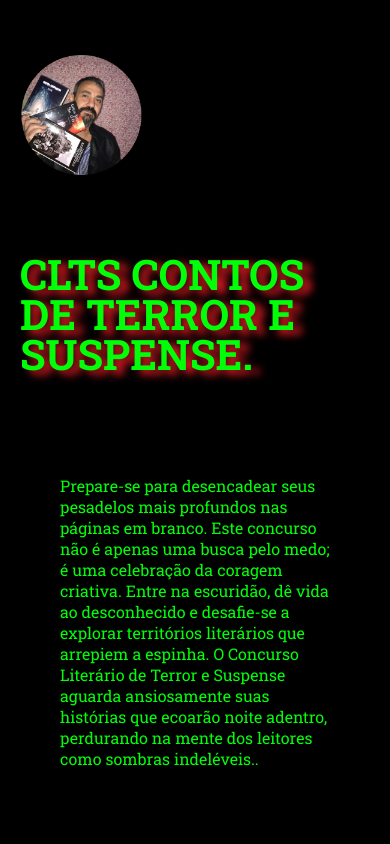
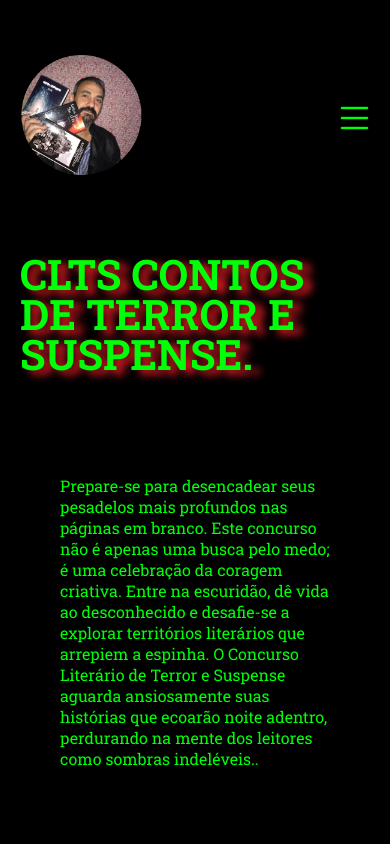
Before and after one commit to AndersonPalezi/1-freelancer, a plain HTML site: page index.html in a window 390 px wide. Shown: the top 844 px of the page. Drawn offline with nearby package versions, Linux system fonts and the light colour scheme.

Commit message:
atualizaçao de codigos

```diff
--- a/css/style.css
+++ b/css/style.css
@@ -91,6 +91,7 @@ header {
 }
 .menu-mobile .btn-fechar{
     padding: 20px 6%;
+
 }
 .menu-mobile nav ul li a{
     color:#00ff08;
@@ -370,6 +371,8 @@ footer .line-footer p a{
     .logo-footer{
         display: none;
     }
-
+    .btn-abrir-menu{
+        display: inline;
+    }
 
 }
```
